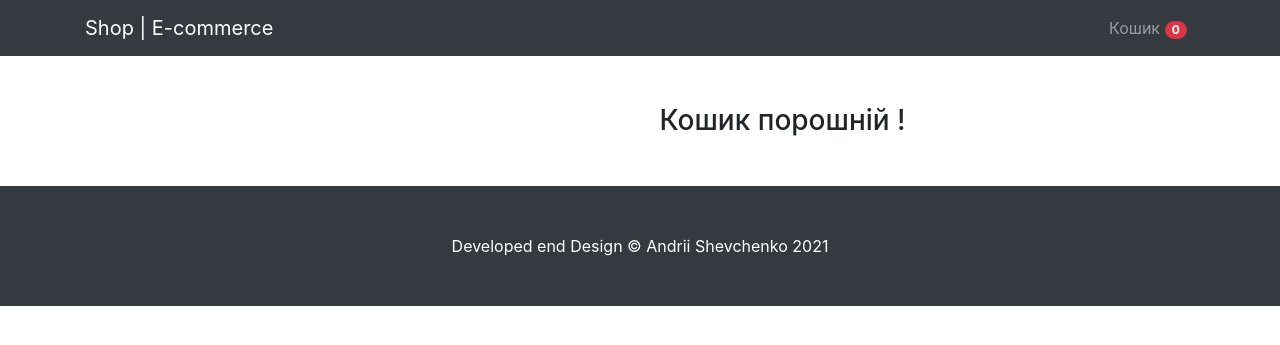
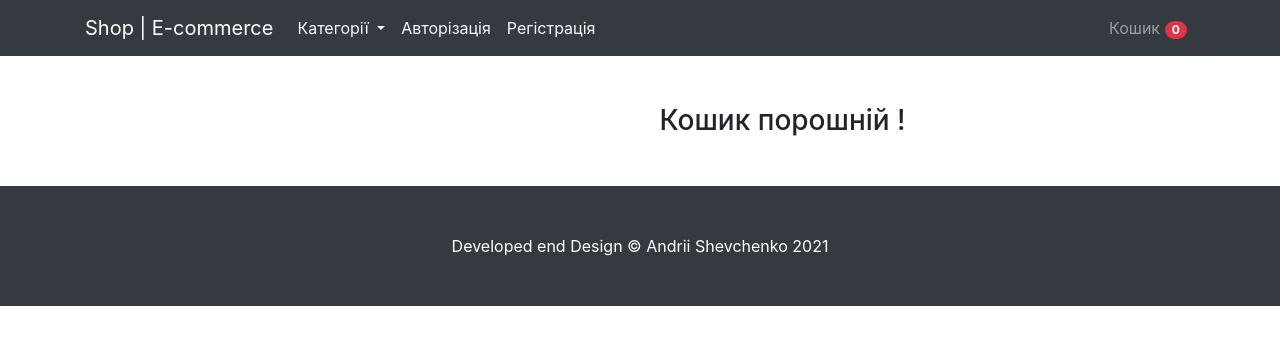
Before and after one commit to AndreyShevchenk0/SmallShop, a Django app: page /cart/ in a window 1280 px wide. Shown: the top 345 px of the page. Run offline with Django 3.2, Linux system fonts and the light colour scheme; data comes from the database, SQL or seed files in the repository; both versions use the stored data as it was after the commit; some libraries are stand-ins or nearby versions.

Commit message:
после рефакта 2-й коміт

```diff
--- a/app/templates/base.html
+++ b/app/templates/base.html
@@ -33,6 +33,34 @@
         <span class="navbar-toggler-icon"></span>
       </button>
       <div class="collapse navbar-collapse" id="navbarResponsive">
+        <ul class="navbar-nav">
+          <li class="nav-item dropdown">
+            <a class="nav-link text-light dropdown-toggle" href="#" id="navbar-DropdownMenuLink" role="button" data-toggle="dropdown"
+               aria-haspopup="true" aria-expanded="false">
+              Категорії
+            </a>
+            <div class="dropdown-menu" aria-labelledby="navbarDropdownMenuLink">
+              {% for category in categories %}
+              <a class="dropdown-item" href="{{ category.get_absolute_url }}">{{ category.name }}</a>
+              {% endfor %}
+            </div>
+          </li>
+          {% if not request.user.is_authenticated %}
+            <li>
+              <a class="nav-link text-light" href="#">Авторізація</a>
+            </li>
+            <li>
+              <a class="nav-link text-light" href="#">Регістрація</a>
+            </li>
+          {% endif %}
+            <li class="nav-item">
+              {% if request.user.is_authenticated %}<span class="navbar text text-light">Вітаемо, <span class="badge badge-danger">
+              <a style="text-decoration: none; font-size:14px; color:white;" href="#">{{ request.user.username }}</a>
+              {% endif %}
+            </span>
+            </span>
+            </li>
+        </ul>
         <ul class="navbar-nav ml-auto">
           <li class="nav-item">
             <a class="nav-link" href="{% url 'cart' %}">Кошик <span class="badge badge-pill badge-danger">{{ cart.products.count }}</span></a>
```
Also changed, not shown: db.sqlite3.
